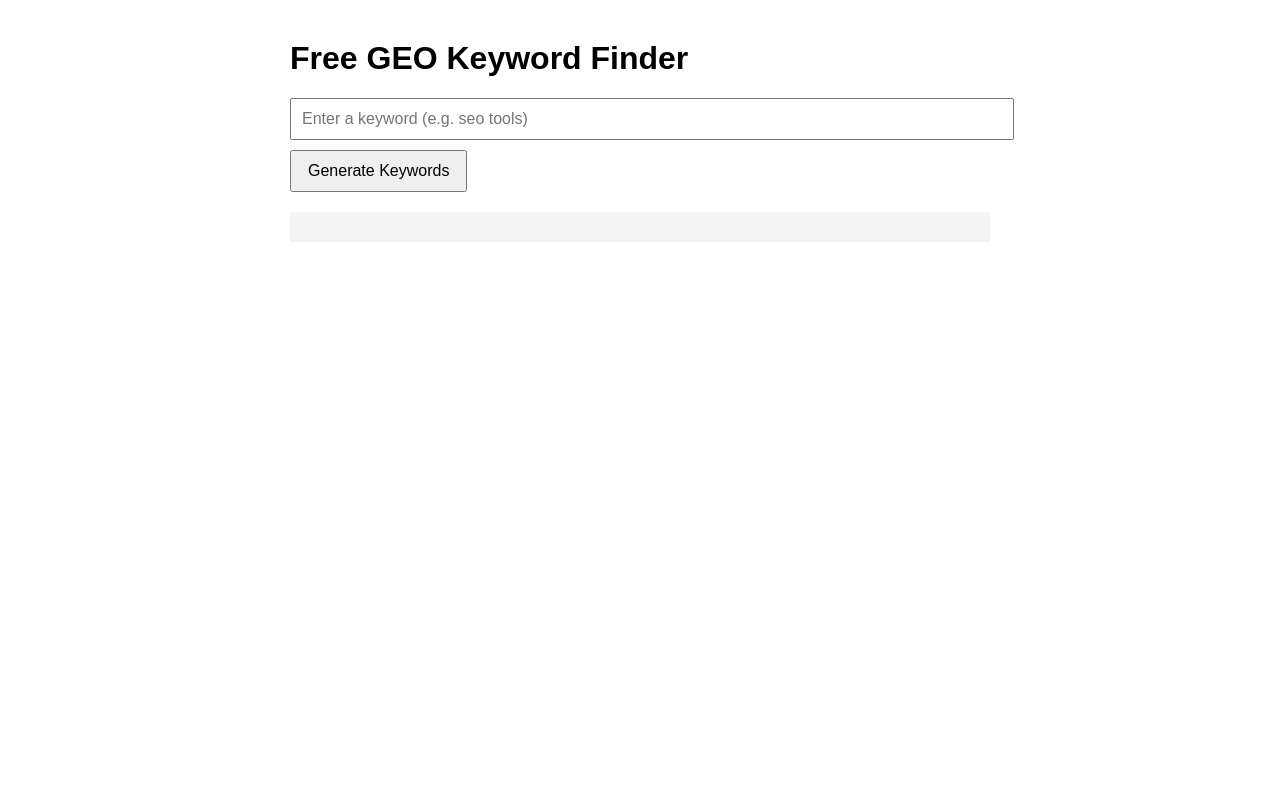
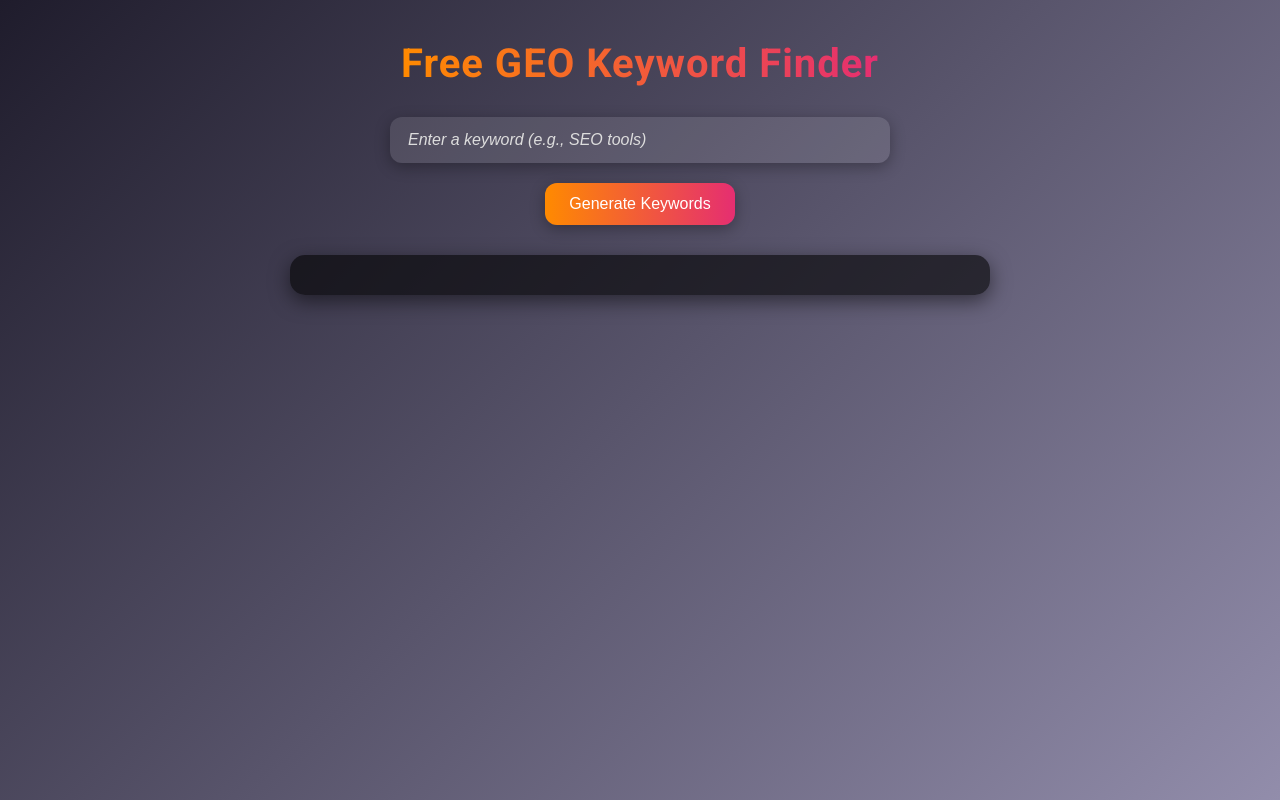
Before and after one commit to ruponrambo12-cloud/free-geo-keyword-finder, a website: page index.html in a window 1280 px wide. Drawn offline with Linux system fonts and the light colour scheme.

Commit message:
index.html

```diff
--- a/index.html
+++ b/index.html
@@ -2,29 +2,103 @@
 <html lang="en">
 <head>
   <meta charset="UTF-8" />
+  <meta name="viewport" content="width=device-width, initial-scale=1.0">
   <title>Free GEO Keyword Finder</title>
+  <link href="https://fonts.googleapis.com/css2?family=Roboto:wght@400;500;700&display=swap" rel="stylesheet">
   <style>
+    /* Reset and base styles */
+    * {
+      box-sizing: border-box;
+      margin: 0;
+      padding: 0;
+    }
     body {
-      font-family: Arial, sans-serif;
-      max-width: 700px;
-      margin: 40px auto;
+      font-family: 'Roboto', sans-serif;
+      background: linear-gradient(135deg, #1f1c2c, #928dab);
+      color: #fff;
+      display: flex;
+      flex-direction: column;
+      align-items: center;
+      min-height: 100vh;
+      padding: 40px 20px;
     }
+
+    h1 {
+      font-size: 2.5rem;
+      margin-bottom: 30px;
+      text-align: center;
+      letter-spacing: 1px;
+      background: linear-gradient(90deg, #ff8a00, #e52e71);
+      -webkit-background-clip: text;
+      -webkit-text-fill-color: transparent;
+    }
+
     input {
       width: 100%;
-      padding: 10px;
+      max-width: 500px;
+      padding: 14px 18px;
       font-size: 16px;
+      border-radius: 12px;
+      border: none;
+      outline: none;
+      transition: all 0.3s ease;
+      box-shadow: 0 4px 15px rgba(0,0,0,0.3);
+      background: rgba(255,255,255,0.1);
+      color: #fff;
     }
+
+    input::placeholder {
+      color: #ddd;
+      font-style: italic;
+    }
+
+    input:focus {
+      background: rgba(255,255,255,0.2);
+      box-shadow: 0 6px 20px rgba(0,0,0,0.4);
+      transform: translateY(-2px);
+    }
+
     button {
-      margin-top: 10px;
-      padding: 10px 16px;
+      margin-top: 20px;
+      padding: 12px 24px;
       font-size: 16px;
+      border: none;
+      border-radius: 12px;
       cursor: pointer;
+      color: #fff;
+      background: linear-gradient(90deg, #ff8a00, #e52e71);
+      transition: all 0.3s ease;
+      box-shadow: 0 4px 15px rgba(0,0,0,0.3);
     }
+
+    button:hover {
+      transform: translateY(-3px);
+      box-shadow: 0 6px 20px rgba(0,0,0,0.5);
+    }
+
     pre {
-      background: #f4f4f4;
-      padding: 15px;
-      margin-top: 20px;
+      width: 100%;
+      max-width: 700px;
+      background: rgba(0,0,0,0.6);
+      padding: 20px;
+      margin-top: 30px;
+      border-radius: 15px;
       white-space: pre-wrap;
+      word-wrap: break-word;
+      box-shadow: 0 6px 20px rgba(0,0,0,0.5);
+      color: #ffd700;
+      font-size: 15px;
+      line-height: 1.5;
+    }
+
+    /* Responsive adjustments */
+    @media(max-width: 600px) {
+      h1 {
+        font-size: 2rem;
+      }
+      input, button {
+        max-width: 100%;
+      }
     }
   </style>
 </head>
@@ -32,11 +106,26 @@
 
   <h1>Free GEO Keyword Finder</h1>
 
-  <input id="keywordInput" placeholder="Enter a keyword (e.g. seo tools)" />
+  <input id="keywordInput" placeholder="Enter a keyword (e.g., SEO tools)" />
   <button id="generateBtn">Generate Keywords</button>
 
   <pre id="results"></pre>
 
+  <script>
+    const input = document.getElementById('keywordInput');
+    const button = document.getElementById('generateBtn');
+    const results = document.getElementById('results');
+
+    button.addEventListener('click', () => {
+      const keyword = input.value.trim();
+      if(!keyword) {
+        results.textContent = 'Please enter a keyword!';
+        return;
+      }
+      // Mock results for demo
+      results.textContent = `Here are some GEO keywords for "${keyword}":\n\n- ${keyword} near me\n- Best ${keyword} in town\n- Cheap ${keyword} locations\n- ${keyword} services nearby\n- Local ${keyword} experts`;
+    });
+
   <script src="script.js"></script>
 </body>
 </html>
```
